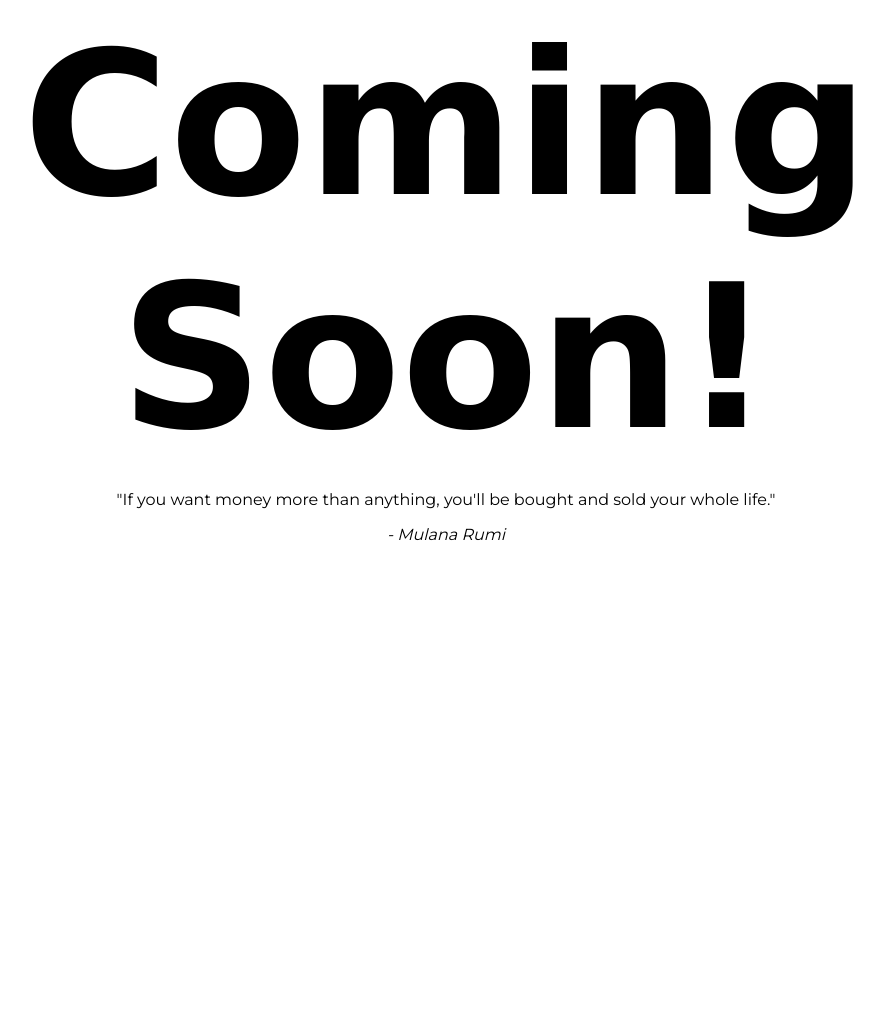
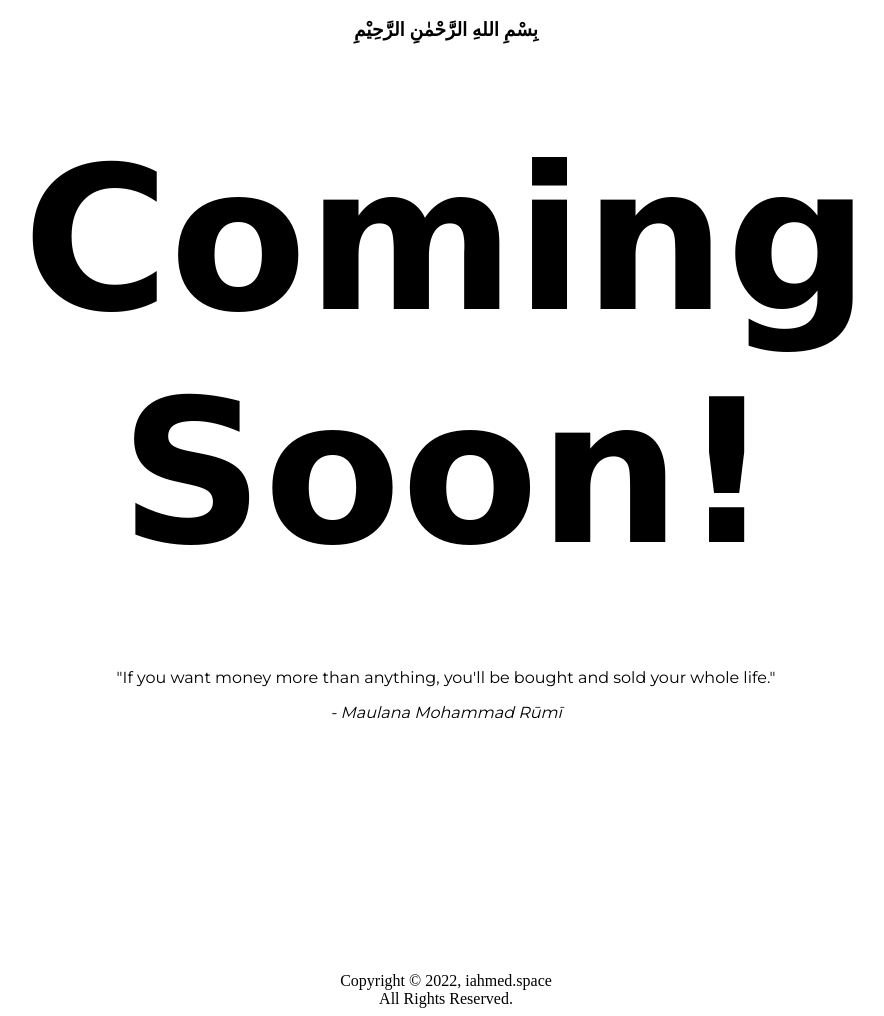
Before and after one commit to itsahmed-dev/iahmed.space, a plain HTML site: page index.html in a window 1280 px wide. Shown: the whole page, without its empty margins (194-1078 px from the left). Before the commit the page ends 800 px from the top, so only its background shows below. Drawn offline with Linux system fonts and the light colour scheme; a web font is replaced by a local one.

Commit message:
Bismillah header Copywrite footer minor fixes

```diff
--- a/index.html
+++ b/index.html
@@ -1,5 +1,5 @@
 <!DOCTYPE html>
-<html lang="en" dir="ltr">
+<html lang="en" dir="ltr" lang="ar" dir="rtl">
   <head>
     <meta charset="utf-8">
     <title>Ahmed's Space</title>
@@ -9,27 +9,36 @@
     <link href="https://fonts.googleapis.com/css2?family=Montserrat:wght@400&display=swap" rel="stylesheet">
     <link rel="stylesheet" href="styles/styles.css">
   </head>
+
   <body>
-    <h1>Coming Soon!</h1>
+
     <header>
 
+      <h3>بِسْمِ اللهِ الرَّحْمٰنِ الرَّحِيْمِ</h3>
+
     </header>
+
     <main>
+
+      <h1>Coming Soon!</h1>
+
       <blockquote>
         <p>
           "If you want money more than anything, you'll be bought and sold your whole life."
         </p>
-        <cite>- Mulana Rumi</cite>
+        <cite>- Maulana Mohammad Rūmī</cite>
       </blockquote>
+
     </main>
-    <footer></footer>
-    <!-- <footer>
-      <div class="">
-      2022 Copyright. All Rights Reserved.
+
+    <footer>
+      <div>
+        Copyright &#169; 2022, iahmed.space
       </div>
-      <div class="">
-      <a href="http://www.parkingcrew.net/privacy.html">Privacy Policy</a>
+      <div>
+        All Rights Reserved.
       </div>
-    </footer> -->
+    </footer>
+
   </body>
 </html>
--- a/styles/styles.css
+++ b/styles/styles.css
@@ -2,12 +2,27 @@ h1 {
   font-family: 'The Nautigal', cursive;
   font-size: 200px;
   text-align: center;
-  margin-top: 5%;
+  padding-top: 5%;
   margin: auto;
+}
+
+h3 {
+  text-align: center;
+  direction: rtl;
 }
 
 blockquote {
   font-family: 'Montserrat', sans-serif;
   text-align: center;
   margin: auto;
+  padding-top: 5%;
+  padding-bottom: 250px;
 }
+
+footer {
+  padding-left: 40%;
+  padding-right: 40%;
+  position: relative;
+  text-align: center;
+  bottom: 1%;
+}
```
